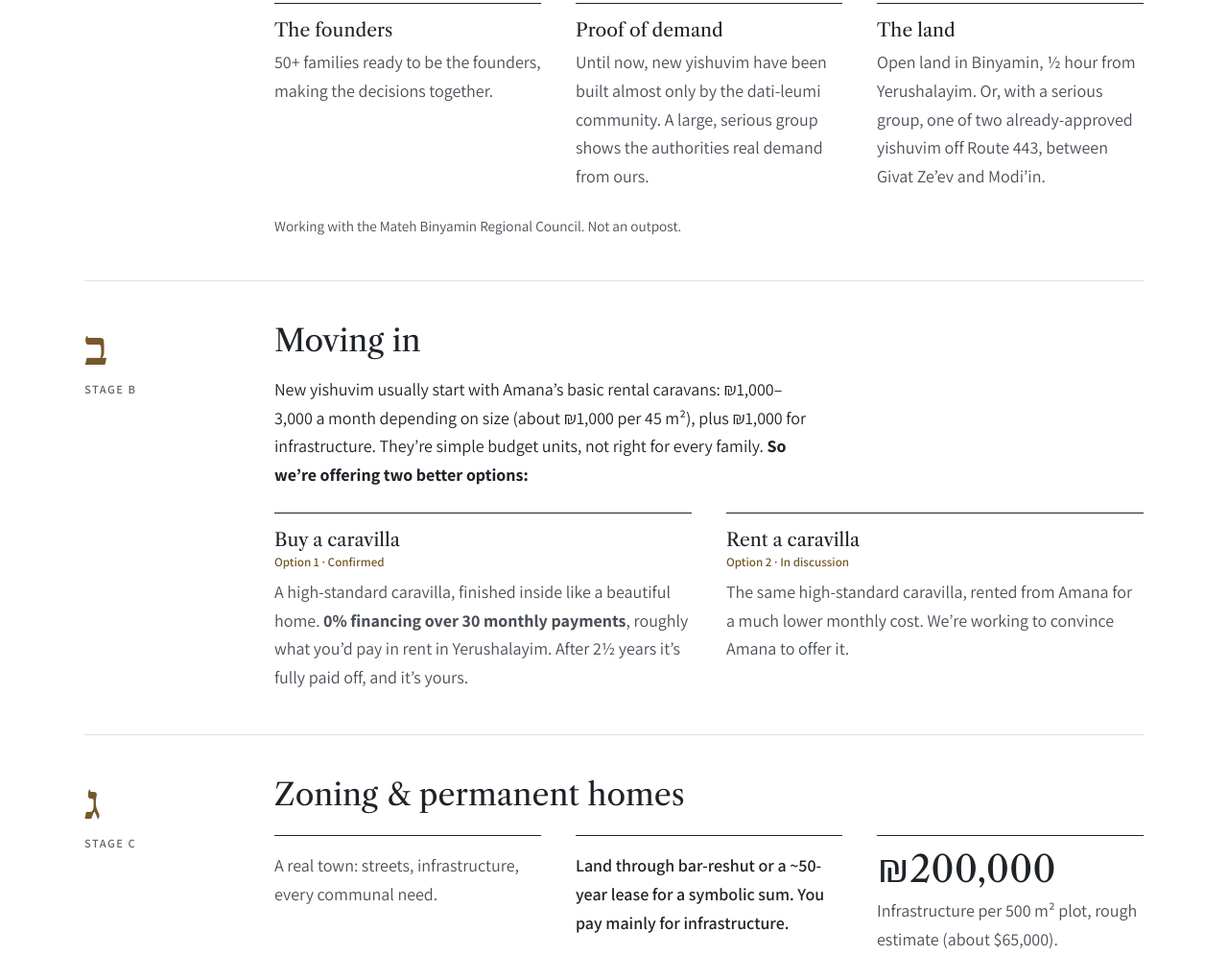
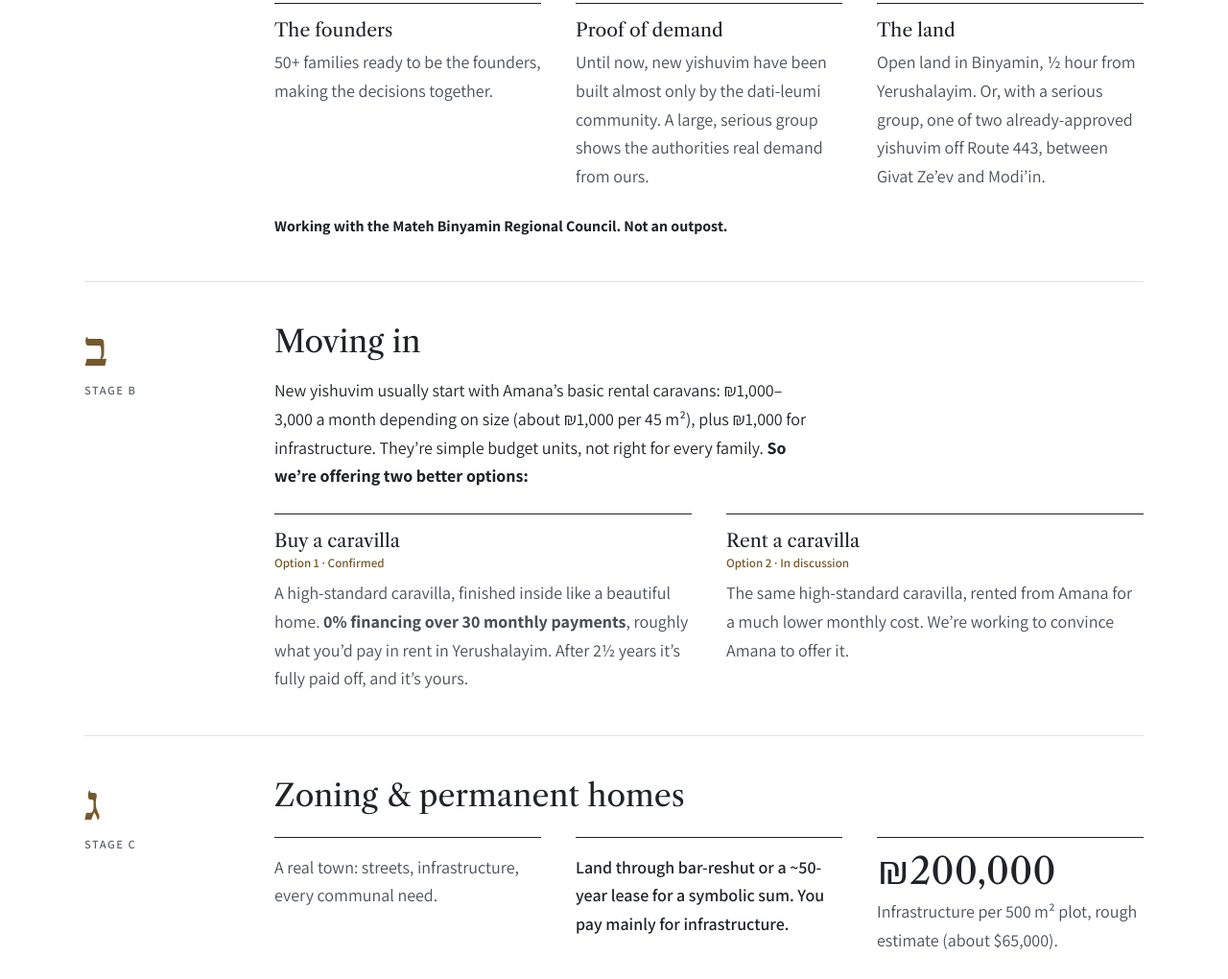
Before and after one commit to Mosesb99/Yishuv, an Eleventy site: page index.njk in a window 1280 px wide. Shown: the part 6171-7191 px from the top of the page at 96% size. Built offline with nearby package versions, Linux system fonts and the light colour scheme; Eleventy itself is replaced by a stand-in of ours; files that its build step writes are made by us from their sources; no server answers; a web font is replaced by a local one.

Commit message:
Set the Mateh Binyamin note in bold
Co-Authored-By: Claude Opus 5.5 <noreply@anthropic.com>

```diff
--- a/styles.css
+++ b/styles.css
@@ -225,7 +225,7 @@ strong { font-weight: 700; }
 .point-status { display: block; margin-top: 4px; font: 600 .82rem var(--sans); color: var(--brass-2); }
 .point-big { font: 400 2.4rem/1 var(--serif) !important; color: var(--ink) !important; margin-bottom: 8px !important; }
 .point-terra p { color: var(--ink); font-weight: 600; }
-.note { margin: 24px 0 0; font-size: .95rem; color: var(--ink-2); }
+.note { margin: 24px 0 0; font-size: 1rem; font-weight: 700; color: var(--ink); }
 @media (max-width: 860px) {
   .stage { grid-template-columns: 1fr; gap: 10px; }
   .stage-mark { font-size: 0; }
```
